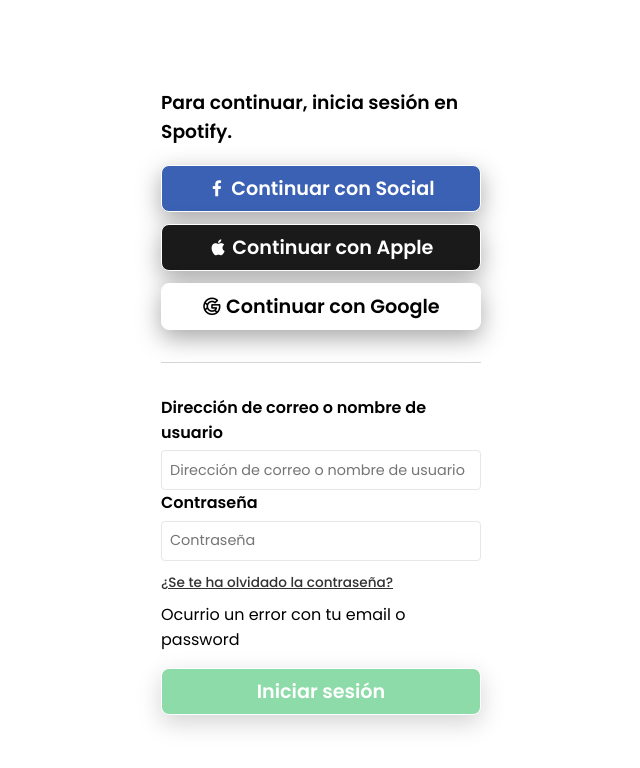
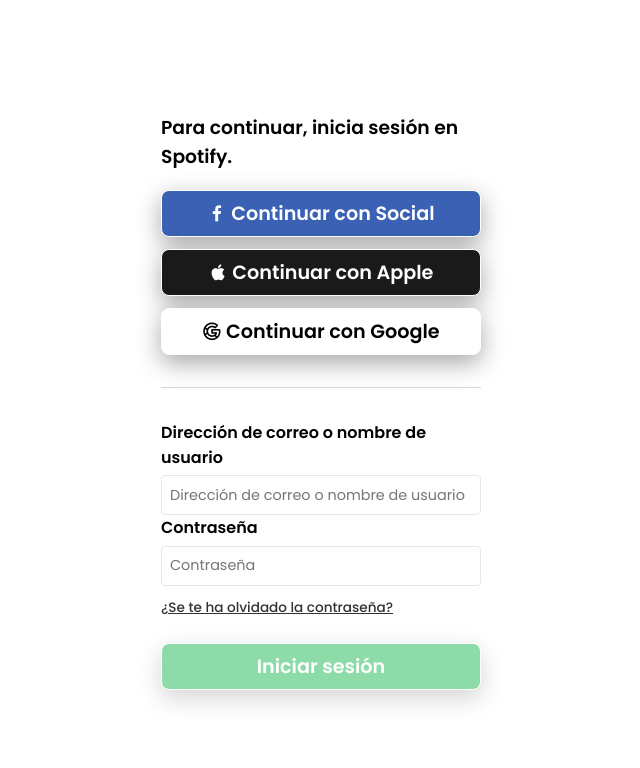
Before and after one commit to alejahndro02/spotify, an Angular app: page /auth/login in a window 1280 px wide. Shown: the top 768 px of the page, without its empty margins (319-959 px from the left). Built offline with nearby package versions, Linux system fonts and the light colour scheme.

Commit message:
Se declara la variable msjErrorSesion en el mensaje que se mostrara si los datos no coniciden con la data

```diff
--- a/src/app/modules/auth/pages/auth-page/auth-page.component.html
+++ b/src/app/modules/auth/pages/auth-page/auth-page.component.html
@@ -19,7 +19,7 @@
             <div class="form-steps">
                 <a class="link" href="">¿Se te ha olvidado la contraseña?</a>
             </div>
-            <div *ngIf="true">
+            <div *ngIf="msjErrorSesion">
                 Ocurrio un error con tu email o password
             </div>
             <div class="form-action">
```
